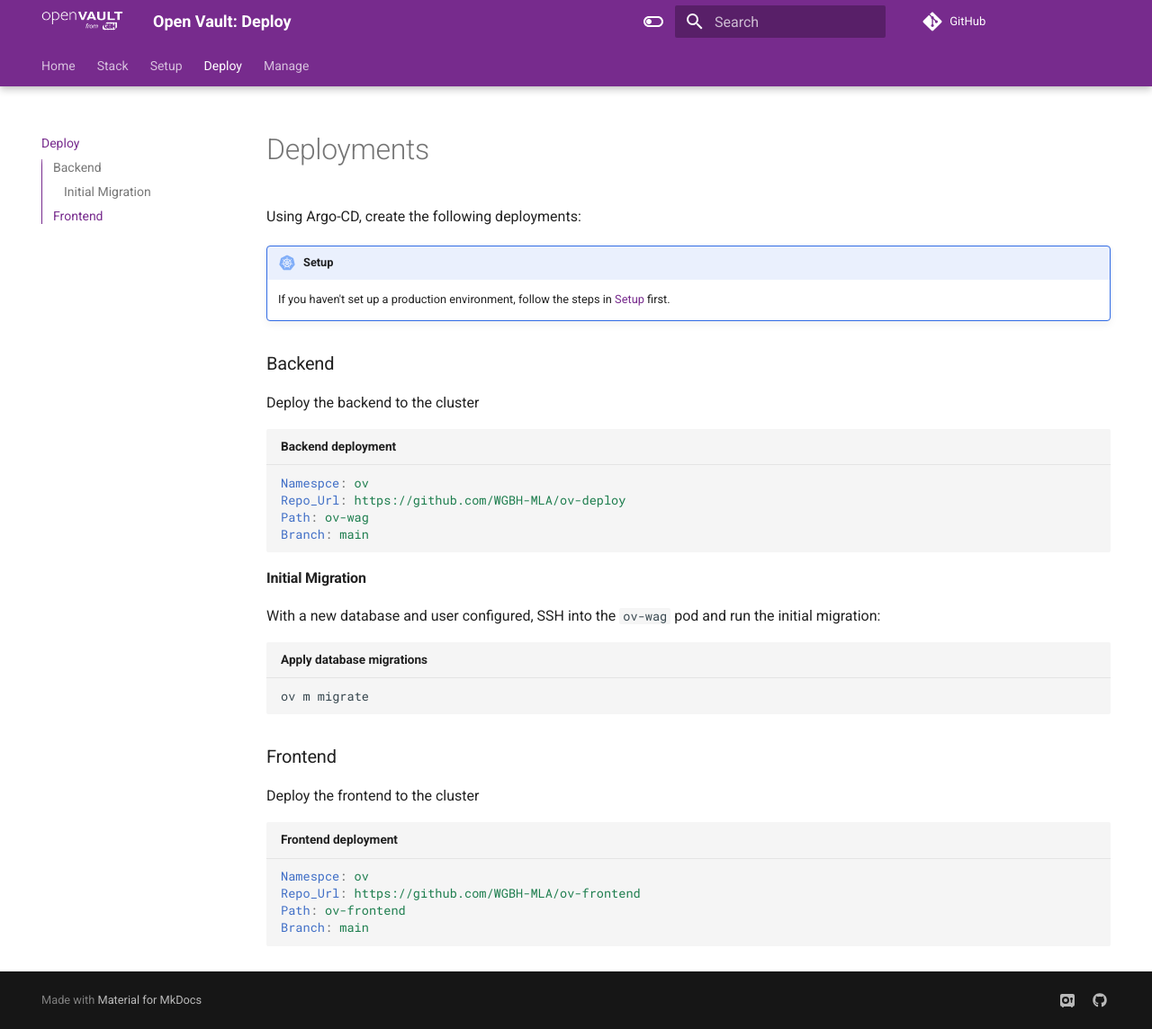
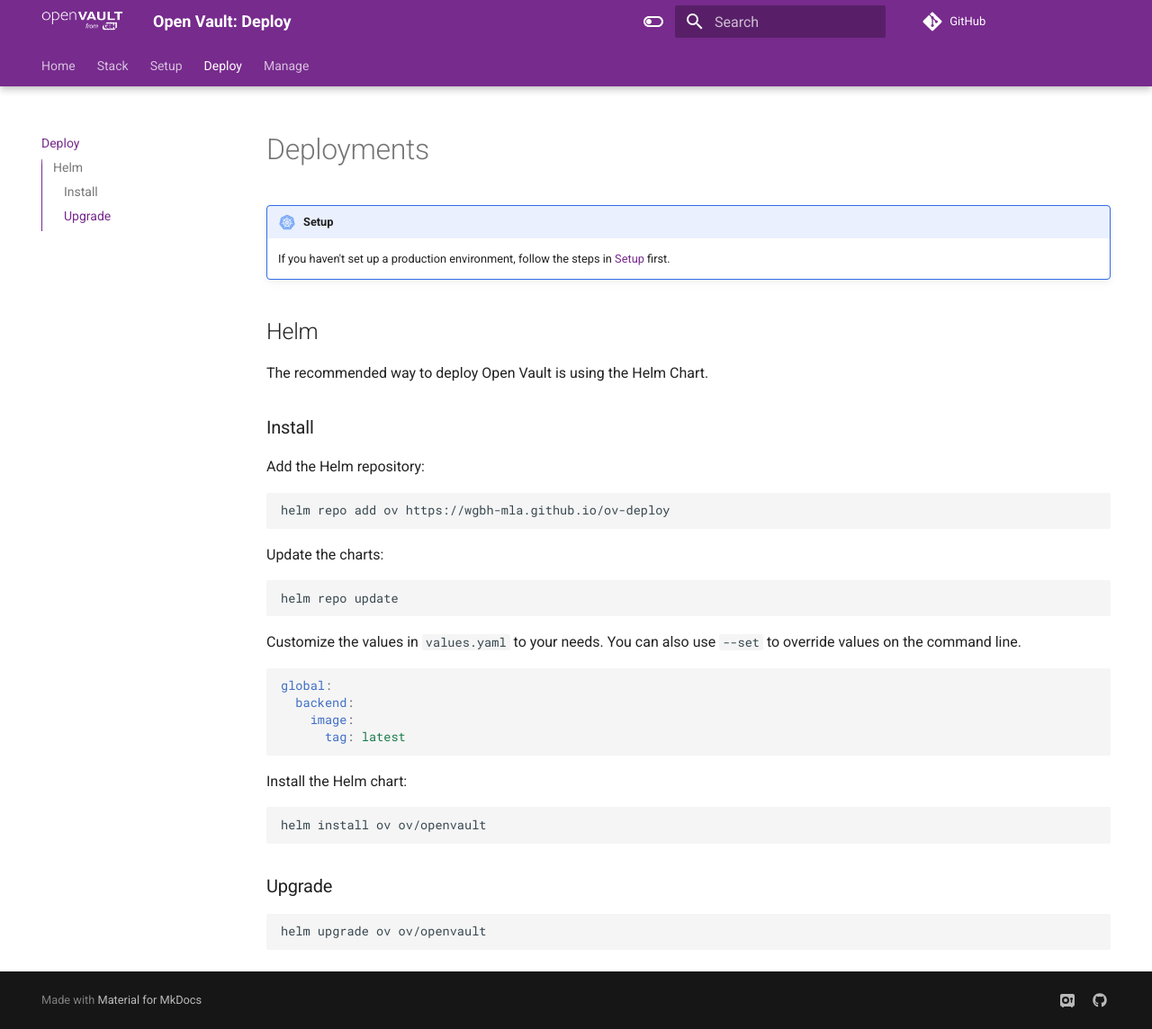
Before and after one commit to WGBH-MLA/ov-deploy, an MkDocs documentation site: the page built from docs/deploy.md, in a window 1280 px wide and 1144 px high. Shown: the whole window at 90% size. Built offline with MkDocs 1.6.1 and Material for MkDocs 9.7.7, drawn with Linux system fonts in a browser that asks for light colours; comment, search, counter and statistics services are not loaded; the version menu is left out.

Commit message:
💿 Adds image values, updates docs

````diff
--- a/docs/deploy.md
+++ b/docs/deploy.md
@@ -1,35 +1,37 @@
 # Deployments
-
-Using Argo-CD, create the following deployments:
 
 !!! kube "Setup"
 
     If you haven't set up a production environment, follow the steps in [Setup](setup.md#production) first.
 
-### Backend
-Deploy the backend to the cluster
+## Helm
+The recommended way to deploy Open Vault is using the Helm Chart.
 
-```yml title="Backend deployment"
-Namespce: ov
-Repo_Url: https://github.com/WGBH-MLA/ov-deploy
-Path: ov-wag
-Branch: main
+### Install
+Add the Helm repository:
+```sh
+helm repo add ov https://wgbh-mla.github.io/ov-deploy
 ```
 
-#### Initial Migration
-
-With a new database and user configured, SSH into the `ov-wag` pod and run the initial migration:
-
-```bash title="Apply database migrations"
-ov m migrate
+Update the charts:
+```sh
+helm repo update
 ```
 
-### Frontend
-Deploy the frontend to the cluster
+Customize the values in `values.yaml` to your needs. You can also use `--set` to override values on the command line.
+```yaml
+global:
+  backend:
+    image:
+      tag: latest
+```
 
-```yml title="Frontend deployment"
-Namespce: ov
-Repo_Url: https://github.com/WGBH-MLA/ov-frontend
-Path: ov-frontend
-Branch: main
+Install the Helm chart:
+```sh
+helm install ov ov/openvault
 ```
+
+### Upgrade
+```sh
+helm upgrade ov ov/openvault
+```
````
Also changed, not shown: charts/openvault/README.md (+1 -2 lines), docs/index.md (+9 -4 lines), 4 other files.
